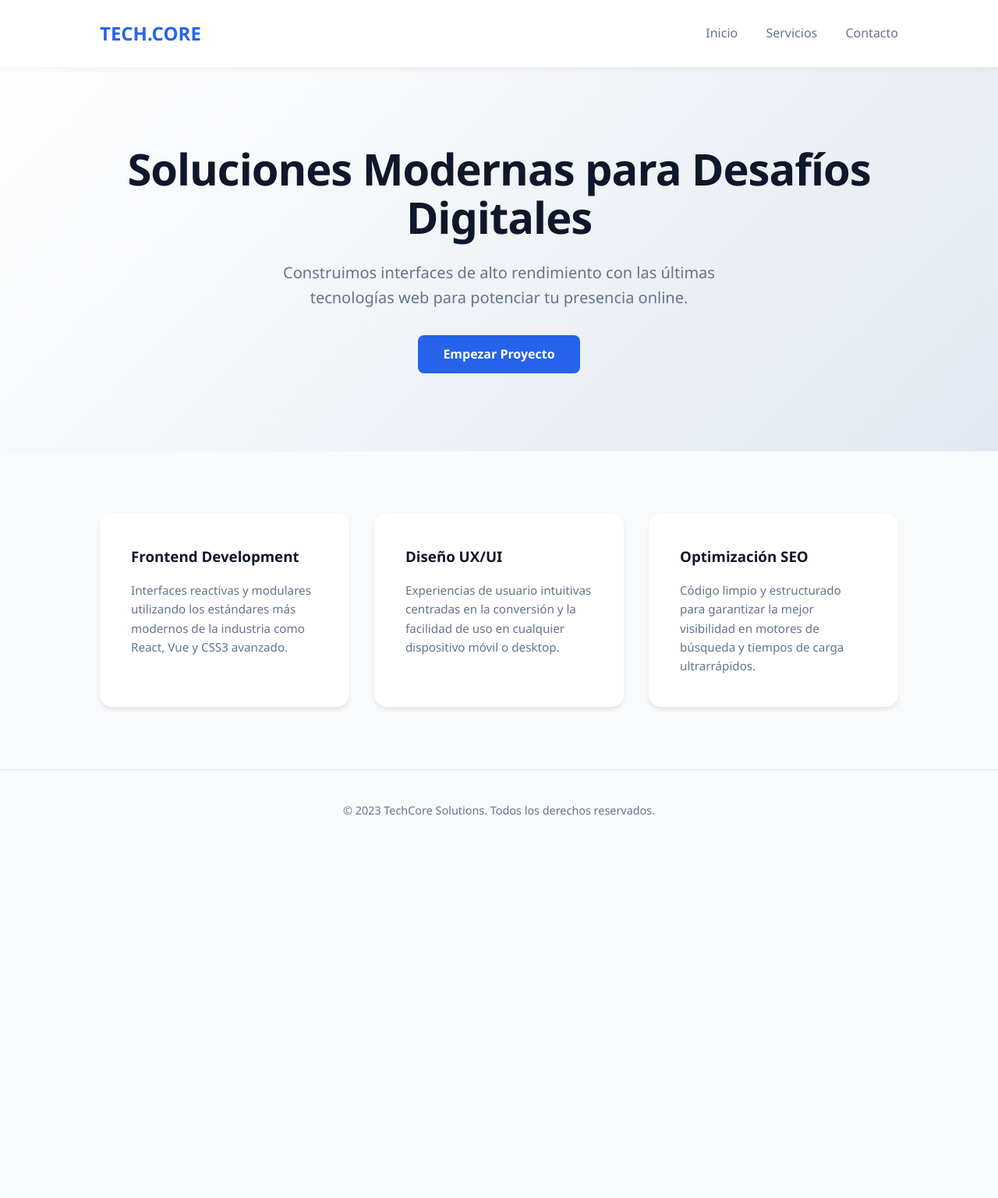
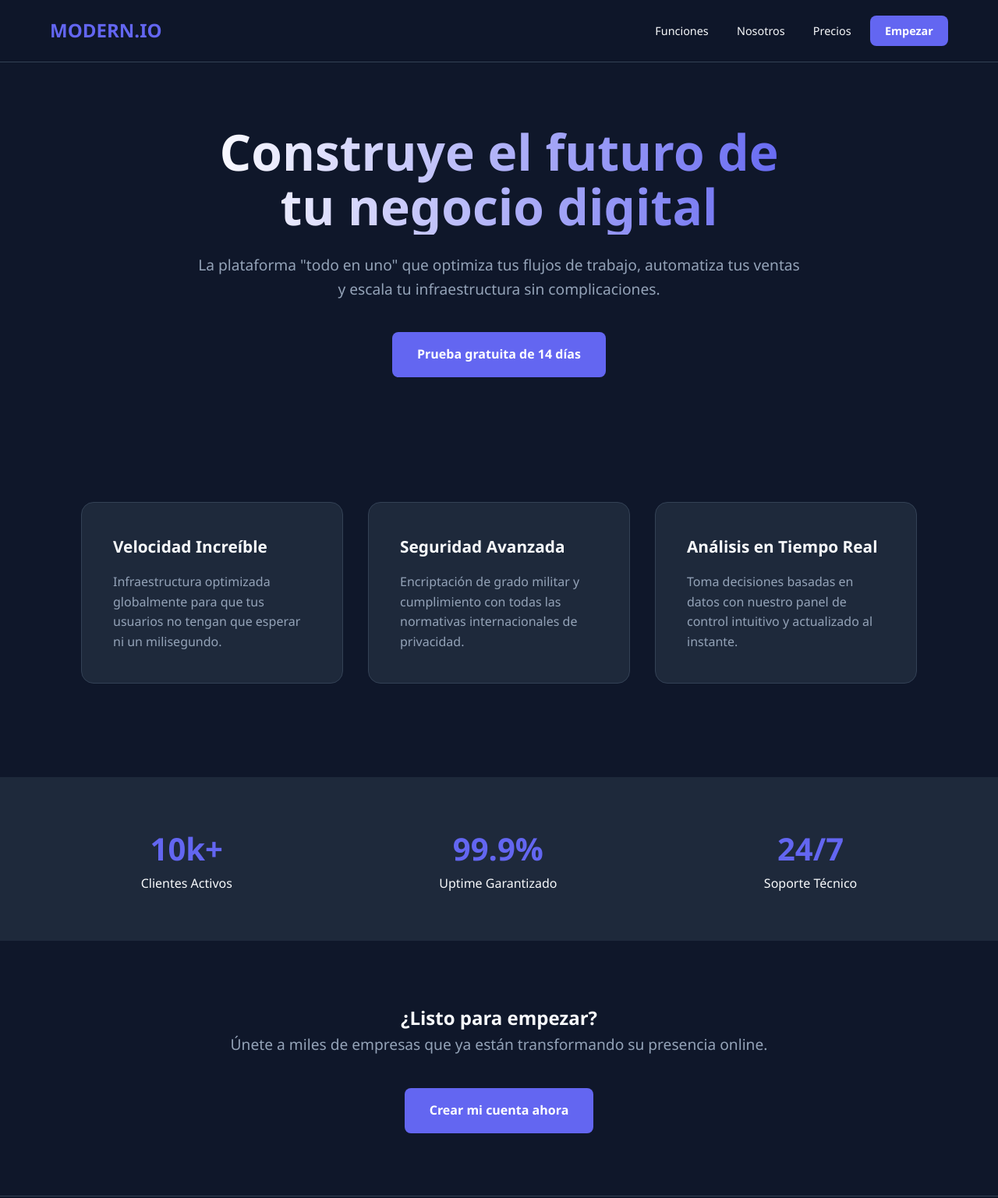
Before and after one commit to jesuismarioedit/prueba-ia, a plain HTML site: page index.html in a window 1280 px wide. Shown: the top 1537 px of the page at 78% size. Before the commit the page ends 1091 px from the top, so only its background shows below. Drawn offline with Linux system fonts and the light colour scheme.

Commit message:
Página actualizada automáticamente desde n8n

```diff
--- a/index.html
+++ b/index.html
@@ -3,177 +3,225 @@
 <head>
     <meta charset="UTF-8">
     <meta name="viewport" content="width=device-width, initial-scale=1.0">
-    <title>Prueba Técnica | Developer Portfolio</title>
+    <title>SaaS Pro - Landing Page</title>
     <style>
         :root {
-            --primary: #2563eb;
-            --dark: #0f172a;
-            --light: #f8fafc;
-            --gray: #64748b;
-            --transition: all 0.3s ease;
+            --bg-color: #0f172a;
+            --card-bg: #1e293b;
+            --text-main: #f8fafc;
+            --text-muted: #94a3b8;
+            --accent: #6366f1;
+            --accent-hover: #4f46e5;
+            --border: #334155;
         }
 
         * {
             margin: 0;
             padding: 0;
             box-sizing: border-box;
-            font-family: 'Segoe UI', system-ui, -apple-system, sans-serif;
+            font-family: 'Segoe UI', Roboto, Helvetica, Arial, sans-serif;
         }
 
         body {
-            background-color: var(--light);
-            color: var(--dark);
+            background-color: var(--bg-color);
+            color: var(--text-main);
             line-height: 1.6;
+            overflow-x: hidden;
         }
 
         header {
-            background: white;
-            padding: 1.5rem 10%;
+            height: 80px;
             display: flex;
+            align-items: center;
             justify-content: space-between;
-            align-items: center;
-            box-shadow: 0 2px 10px rgba(0,0,0,0.05);
-            position: sticky;
+            padding: 0 5%;
+            position: fixed;
+            width: 100%;
             top: 0;
+            background: rgba(15, 23, 42, 0.9);
+            backdrop-filter: blur(10px);
             z-index: 1000;
+            border-bottom: 1px solid var(--border);
         }
 
         .logo {
             font-size: 1.5rem;
-            font-weight: 800;
-            color: var(--primary);
+            font-weight: 700;
+            color: var(--accent);
             text-decoration: none;
         }
 
         nav a {
+            color: var(--text-main);
             text-decoration: none;
-            color: var(--gray);
             margin-left: 2rem;
-            font-weight: 500;
-            transition: var(--transition);
+            font-size: 0.9rem;
+            transition: color 0.3s;
         }
 
         nav a:hover {
-            color: var(--primary);
+            color: var(--accent);
         }
 
         .hero {
-            padding: 100px 10%;
+            padding: 160px 5% 80px;
             text-align: center;
-            background: linear-gradient(135deg, #ffffff 0%, #e2e8f0 100%);
+            max-width: 900px;
+            margin: 0 auto;
         }
 
         .hero h1 {
-            font-size: 3.5rem;
+            font-size: clamp(2.5rem, 8vw, 4rem);
+            line-height: 1.1;
             margin-bottom: 1.5rem;
-            letter-spacing: -1px;
-            line-height: 1.1;
+            background: linear-gradient(to right, #fff, #6366f1);
+            -webkit-background-clip: text;
+            -webkit-text-fill-color: transparent;
         }
 
         .hero p {
-            font-size: 1.25rem;
-            color: var(--gray);
-            max-width: 600px;
-            margin: 0 auto 2rem;
+            font-size: 1.2rem;
+            color: var(--text-muted);
+            margin-bottom: 2.5rem;
         }
 
-        .btn {
-            display: inline-block;
-            background: var(--primary);
+        .cta-button {
+            background-color: var(--accent);
             color: white;
-            padding: 12px 32px;
+            padding: 1rem 2rem;
             border-radius: 8px;
             text-decoration: none;
             font-weight: 600;
-            transition: var(--transition);
-            border: none;
-            cursor: pointer;
+            transition: transform 0.2s, background 0.3s;
+            display: inline-block;
         }
 
-        .btn:hover {
+        .cta-button:hover {
+            background-color: var(--accent-hover);
             transform: translateY(-2px);
-            box-shadow: 0 4px 12px rgba(37, 99, 235, 0.3);
         }
 
         .features {
-            padding: 80px 10%;
+            padding: 80px 5%;
             display: grid;
             grid-template-columns: repeat(auto-fit, minmax(300px, 1fr));
             gap: 2rem;
+            max-width: 1200px;
+            margin: 0 auto;
         }
 
         .card {
-            background: white;
+            background: var(--card-bg);
             padding: 2.5rem;
             border-radius: 16px;
-            box-shadow: 0 4px 6px -1px rgba(0,0,0,0.1);
-            transition: var(--transition);
+            border: 1px solid var(--border);
+            transition: border-color 0.3s;
         }
 
         .card:hover {
-            transform: translateY(-5px);
-            box-shadow: 0 20px 25px -5px rgba(0,0,0,0.1);
+            border-color: var(--accent);
         }
 
         .card h3 {
             margin-bottom: 1rem;
-            color: var(--dark);
+            font-size: 1.3rem;
         }
 
         .card p {
-            color: var(--gray);
-            font-size: 0.95rem;
+            color: var(--text-muted);
         }
 
-        footer {
-            padding: 40px 10%;
+        .stats {
+            background: #1e293b;
+            padding: 60px 5%;
+            margin-top: 40px;
+            display: flex;
+            justify-content: space-around;
+            flex-wrap: wrap;
+            gap: 2rem;
             text-align: center;
-            border-top: 1px solid #e2e8f0;
-            color: var(--gray);
+        }
+
+        .stat-item h2 {
+            font-size: 2.5rem;
+            color: var(--accent);
+        }
+
+        .footer {
+            padding: 40px 5%;
+            border-top: 1px solid var(--border);
+            text-align: center;
+            color: var(--text-muted);
             font-size: 0.9rem;
         }
 
         @media (max-width: 768px) {
-            .hero h1 { font-size: 2.5rem; }
-            nav { display: none; }
+            nav {
+                display: none;
+            }
+            .hero {
+                padding-top: 120px;
+            }
         }
     </style>
 </head>
 <body>
 
     <header>
-        <a href="#" class="logo">TECH.CORE</a>
+        <a href="#" class="logo">MODERN.IO</a>
         <nav>
-            <a href="#inicio">Inicio</a>
-            <a href="#servicios">Servicios</a>
-            <a href="#contacto">Contacto</a>
+            <a href="#features">Funciones</a>
+            <a href="#about">Nosotros</a>
+            <a href="#pricing">Precios</a>
+            <a href="#" class="cta-button" style="padding: 0.5rem 1.2rem; margin-left: 20px;">Empezar</a>
         </nav>
     </header>
 
-    <section class="hero" id="inicio">
-        <h1>Soluciones Modernas para Desafíos Digitales</h1>
-        <p>Construimos interfaces de alto rendimiento con las últimas tecnologías web para potenciar tu presencia online.</p>
-        <a href="#" class="btn">Empezar Proyecto</a>
+    <section class="hero">
+        <h1>Construye el futuro de tu negocio digital</h1>
+        <p>La plataforma "todo en uno" que optimiza tus flujos de trabajo, automatiza tus ventas y escala tu infraestructura sin complicaciones.</p>
+        <a href="#" class="cta-button">Prueba gratuita de 14 días</a>
     </section>
 
-    <section class="features" id="servicios">
+    <section class="features" id="features">
         <div class="card">
-            <h3>Frontend Development</h3>
-            <p>Interfaces reactivas y modulares utilizando los estándares más modernos de la industria como React, Vue y CSS3 avanzado.</p>
+            <h3>Velocidad Increíble</h3>
+            <p>Infraestructura optimizada globalmente para que tus usuarios no tengan que esperar ni un milisegundo.</p>
         </div>
         <div class="card">
-            <h3>Diseño UX/UI</h3>
-            <p>Experiencias de usuario intuitivas centradas en la conversión y la facilidad de uso en cualquier dispositivo móvil o desktop.</p>
+            <h3>Seguridad Avanzada</h3>
+            <p>Encriptación de grado militar y cumplimiento con todas las normativas internacionales de privacidad.</p>
         </div>
         <div class="card">
-            <h3>Optimización SEO</h3>
-            <p>Código limpio y estructurado para garantizar la mejor visibilidad en motores de búsqueda y tiempos de carga ultrarrápidos.</p>
+            <h3>Análisis en Tiempo Real</h3>
+            <p>Toma decisiones basadas en datos con nuestro panel de control intuitivo y actualizado al instante.</p>
         </div>
     </section>
 
-    <footer>
-        <p>&copy; 2023 TechCore Solutions. Todos los derechos reservados.</p>
+    <div class="stats">
+        <div class="stat-item">
+            <h2>10k+</h2>
+            <p>Clientes Activos</p>
+        </div>
+        <div class="stat-item">
+            <h2>99.9%</h2>
+            <p>Uptime Garantizado</p>
+        </div>
+        <div class="stat-item">
+            <h2>24/7</h2>
+            <p>Soporte Técnico</p>
+        </div>
+    </div>
+
+    <section class="hero" style="padding: 80px 5%;">
+        <h2>¿Listo para empezar?</h2>
+        <p>Únete a miles de empresas que ya están transformando su presencia online.</p>
+        <a href="#" class="cta-button">Crear mi cuenta ahora</a>
+    </section>
+
+    <footer class="footer">
+        <p>&copy; 2023 MODERN.IO - Todos los derechos reservados.</p>
     </footer>
 
 </body>
-</html>
+</html></html>
```
